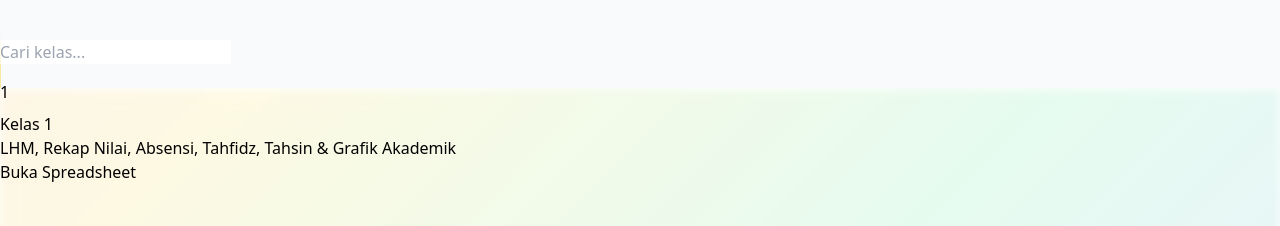
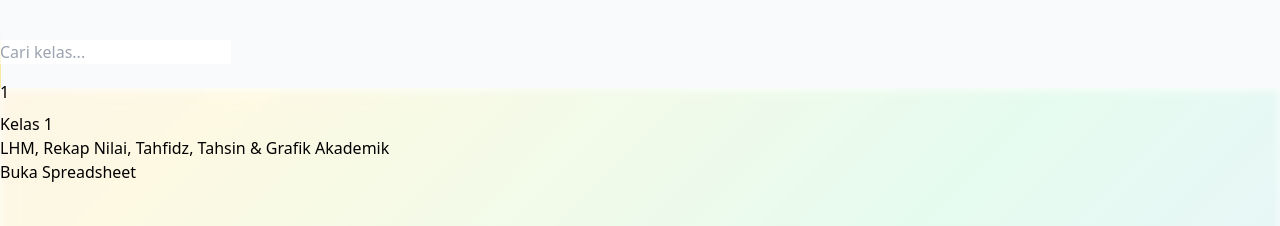
Before and after one commit to HanfaEdu/Laporan_Akademik, a React (Vite) app: page / in a window 1280 px wide. Shown: the part 3100-3326 px from the top of the page. Built offline with nearby package versions, Linux system fonts and the light colour scheme.

Commit message:
Update App.jsx

```diff
--- a/src/App.jsx
+++ b/src/App.jsx
@@ -405,7 +405,7 @@ export default function PortalKelas() {
                       {cls.name}
                     </h3>
                     <p className="text-slate-600 font-medium text-sm leading-relaxed">
-                      LHM, Rekap Nilai, Absensi, Tahfidz, Tahsin & Grafik Akademik
+                      LHM, Rekap Nilai, Tahfidz, Tahsin & Grafik Akademik
                     </p>
                   </div>
 
```
